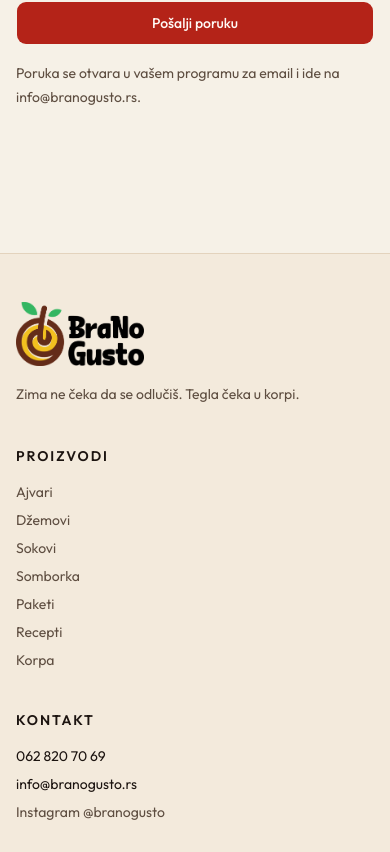
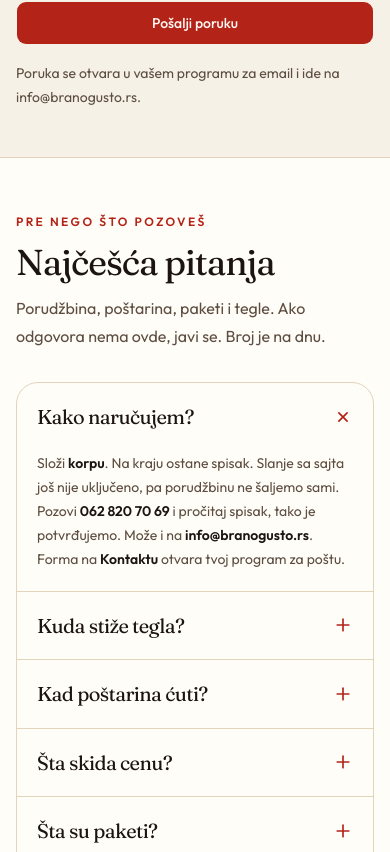
Before and after one commit to coko99/branogusto, a Next.js app: page /kontakt in a window 390 px wide. Shown: the part 1148-2000 px from the top of the page. Built offline with nearby package versions, Linux system fonts and the light colour scheme.

Commit message:
Add a filled FAQ on the homepage and the contact page.
Answers stay inside what the shop already does: phone confirmation, Serbia-only delivery, free shipping over 5,000 RSD, the 8% bundle and ZIMNICA10.

Co-authored-by: milosmijajlovic390 <milosmijajlovic390@gmail.com>

```diff
--- a/app/kontakt/page.tsx
+++ b/app/kontakt/page.tsx
@@ -3,6 +3,7 @@ import Image from "next/image"
 
 import { ContactForm } from "@/components/contact-form"
 import { Container } from "@/components/container"
+import { FaqSection } from "@/components/faq"
 import { site } from "@/lib/site"
 
 export const metadata: Metadata = {
@@ -14,6 +15,7 @@ export const metadata: Metadata = {
 
 export default function ContactPage() {
   return (
+    <>
     <section className="py-12 md:py-16">
       <Container>
         <p className="text-xs font-semibold tracking-[0.2em] text-paprika uppercase">
@@ -61,5 +63,7 @@ export default function ContactPage() {
         </div>
       </Container>
     </section>
+    <FaqSection />
+    </>
   )
 }
--- a/app/page.tsx
+++ b/app/page.tsx
@@ -4,6 +4,7 @@ import { ArrowRight } from "lucide-react"
 
 import { AjvarProcess } from "@/components/ajvar-process"
 import { Container } from "@/components/container"
+import { FaqSection } from "@/components/faq"
 import { GuestNight } from "@/components/guest-night"
 import { HeroSlides } from "@/components/hero-slides"
 import { Packs } from "@/components/packs"
@@ -208,6 +209,8 @@ export default function HomePage() {
           </Link>
         </Container>
       </section>
+
+      <FaqSection />
     </>
   )
 }
--- /dev/null
+++ b/components/faq.tsx
@@ -0,0 +1,84 @@
+"use client"
+
+import { Accordion } from "@base-ui/react/accordion"
+import { Plus } from "lucide-react"
+import Link from "next/link"
+
+import { Container } from "@/components/container"
+import { faqPlain, faqs, type FaqPiece } from "@/lib/faq"
+
+function Answer({ pieces }: { pieces: FaqPiece[] }) {
+  return (
+    <p>
+      {pieces.map((piece, index) => {
+        if (typeof piece === "string") return <span key={index}>{piece}</span>
+        const className = "font-semibold text-foreground underline-offset-4 hover:underline"
+        if (piece.href.startsWith("/")) {
+          return (
+            <Link key={index} href={piece.href} className={className}>
+              {piece.label}
+            </Link>
+          )
+        }
+        return (
+          <a key={index} href={piece.href} className={className}>
+            {piece.label}
+          </a>
+        )
+      })}
+    </p>
+  )
+}
+
+const faqLd = {
+  "@context": "https://schema.org",
+  "@type": "FAQPage",
+  mainEntity: faqs.map((item) => ({
+    "@type": "Question",
+    name: item.question,
+    acceptedAnswer: {
+      "@type": "Answer",
+      text: faqPlain(item.answer),
+    },
+  })),
+}
+
+export function FaqSection() {
+  return (
+    <section id="pitanja" className="scroll-mt-32 border-t border-border bg-[#fffdf8] py-14 md:py-20">
+      <script type="application/ld+json" dangerouslySetInnerHTML={{ __html: JSON.stringify(faqLd) }} />
+      <Container>
+        <p className="text-xs font-semibold tracking-[0.2em] text-paprika uppercase">Pre nego što pozoveš</p>
+        <h2 className="mt-3 max-w-2xl text-4xl sm:text-5xl">Najčešća pitanja</h2>
+        <p className="mt-3 max-w-xl text-base leading-7 text-muted-foreground">
+          Porudžbina, poštarina, paketi i tegle. Ako odgovora nema ovde, javi se. Broj je na dnu.
+        </p>
+        <Accordion.Root
+          multiple
+          hiddenUntilFound
+          defaultValue={["narudzba"]}
+          className="mt-8 overflow-hidden rounded-3xl border border-border bg-card"
+        >
+          {faqs.map((item) => (
+            <Accordion.Item key={item.id} value={item.id} className="border-t border-border first:border-t-0">
+              <Accordion.Header className="text-xl leading-snug sm:text-2xl">
+                <Accordion.Trigger className="group flex w-full items-center justify-between gap-4 px-5 py-5 text-left outline-none focus-visible:bg-[#fff8e4] sm:px-6">
+                  {item.question}
+                  <Plus
+                    aria-hidden
+                    className="size-5 shrink-0 text-paprika transition-transform duration-200 group-data-panel-open:rotate-45"
+                  />
+                </Accordion.Trigger>
+              </Accordion.Header>
+              <Accordion.Panel className="h-[var(--accordion-panel-height)] overflow-hidden transition-[height] duration-200 ease-out data-ending-style:h-0 data-starting-style:h-0">
+                <div className="px-5 pb-5 text-sm leading-6 text-muted-foreground sm:px-6 sm:text-base sm:leading-7">
+                  <Answer pieces={item.answer} />
+                </div>
+              </Accordion.Panel>
+            </Accordion.Item>
+          ))}
+        </Accordion.Root>
+      </Container>
+    </section>
+  )
+}
--- a/components/guest-night.tsx
+++ b/components/guest-night.tsx
@@ -58,7 +58,7 @@ export function GuestNight() {
   const total = products.reduce((sum, product) => sum + product.price, 0)
 
   return (
-    <section className="border-y border-border bg-[#eef3f7] py-12 md:py-16">
+    <section id="sto" className="scroll-mt-32 border-y border-border bg-[#eef3f7] py-12 md:py-16">
       <Container>
         <p className="text-xs font-semibold tracking-[0.2em] text-paprika uppercase">Igra za korpu</p>
         <h2 className="mt-3 max-w-2xl text-4xl sm:text-5xl">Ko ti večeras seda za sto?</h2>
--- a/components/site-footer.tsx
+++ b/components/site-footer.tsx
@@ -46,6 +46,11 @@ export function SiteFooter() {
             <li>
               <Link href="/korpa" className="text-muted-foreground hover:text-foreground">
                 Korpa
+              </Link>
+            </li>
+            <li>
+              <Link href="/#pitanja" className="text-muted-foreground hover:text-foreground">
+                Najčešća pitanja
               </Link>
             </li>
           </ul>
--- /dev/null
+++ b/lib/faq.ts
@@ -0,0 +1,125 @@
+import { FREE_SHIPPING_RSD, packs } from "@/lib/commerce"
+import { formatRsd, site } from "@/lib/site"
+
+export type FaqPiece = string | { label: string; href: string }
+
+export type FaqItem = {
+  id: string
+  question: string
+  answer: FaqPiece[]
+}
+
+function joinSr(items: readonly string[]) {
+  if (items.length <= 1) return items[0] ?? ""
+  return `${items.slice(0, -1).join(", ")} i ${items[items.length - 1]}`
+}
+
+const packNames = joinSr(packs.map((pack) => pack.name))
+
+export const faqs: FaqItem[] = [
+  {
+    id: "narudzba",
+    question: "Kako naručujem?",
+    answer: [
+      "Složi ",
+      { label: "korpu", href: "/korpa" },
+      ". Na kraju ostane spisak. Slanje sa sajta još nije uključeno, pa porudžbinu ne šaljemo sami. Pozovi ",
+      { label: site.phoneDisplay, href: site.phoneHref },
+      " i pročitaj spisak, tako je potvrđujemo. Može i na ",
+      { label: site.email, href: `mailto:${site.email}` },
+      ". Forma na ",
+      { label: "Kontaktu", href: "/kontakt" },
+      " otvara tvoj program za poštu.",
+    ],
+  },
+  {
+    id: "dostava",
+    question: "Kuda stiže tegla?",
+    answer: [
+      "Poštom, na adresu u Srbiji. Ili je preuzimaš lično u Kruševcu ili Beogradu. Ulicu magacina ne pišemo. Tačku preuzimanja kažemo kad potvrdimo porudžbinu.",
+    ],
+  },
+  {
+    id: "postarina",
+    question: "Kad poštarina ćuti?",
+    answer: [
+      `Kad je iznos posle popusta najmanje ${formatRsd(FREE_SHIPPING_RSD)}. Traka iznad broji do toga. Ispod praga cenu dostave kažemo uz potvrdu. Na sajtu je ne naplaćujemo unapred.`,
+    ],
+  },
+  {
+    id: "popust",
+    question: "Šta skida cenu?",
+    answer: [
+      "Tri različita proizvoda u korpi skidaju 8% na ceo zbir. Kupon ZIMNICA10 skida još 10% sa iznosa posle tih 8%. Važi jedan kupon. Besplatna dostava gleda iznos posle oba popusta.",
+    ],
+  },
+  {
+    id: "paketi",
+    question: "Šta su paketi?",
+    answer: [
+      `${packNames}. Već složene tegle, jedan klik u korpu. Cena je zbir tegli u paketu. Ako u korpi imaš tri različite, onih 8% i dalje važi. Stoje u `,
+      { label: "prodavnici", href: "/proizvodi#paketi" },
+      ".",
+    ],
+  },
+  {
+    id: "asortiman",
+    question: "Šta je u ponudi?",
+    answer: [
+      "Blagi i ljuti ajvar, 375 g i 700 g. Džem od šipurka, pekmez od šljive, džem od jagode i džem od kajsije. Matični sok od aronije i divlje borovnice, borovnica je 0,5 l. Somborka su pasterizovani fileti, tegla 680 g, neto plod 380 g. Cena na kartici je za jednu teglu ili flašu, u dinarima.",
+    ],
+  },
+  {
+    id: "placanje",
+    question: "Da li se na sajtu plaća?",
+    answer: [
+      "Ne. Korpa ne skida novac i ne šalje porudžbinu. Spisak potvrđujemo pozivom na ",
+      { label: site.phoneDisplay, href: site.phoneHref },
+      ".",
+    ],
+  },
+  {
+    id: "osteceno",
+    question: "Šta ako tegla stigne oštećena?",
+    answer: [
+      "Javi se na ",
+      { label: site.email, href: `mailto:${site.email}` },
+      " ili ",
+      { label: site.phoneDisplay, href: site.phoneHref },
+      ". Rokove iz propisa o zaštiti potrošača poštujemo. Sve piše u ",
+      { label: "uslovima naručivanja", href: "/uslovi-narudzine" },
+      ".",
+    ],
+  },
+  {
+    id: "podaci",
+    question: "Gde ostaju moji podaci?",
+    answer: [
+      "U tvom pregledaču. Korpa i kupon ne idu na server dok slanje nije uključeno. Ime, telefon i adresa služe da pošaljemo teglu ili da se nađemo na preuzimanju. Ne prodajemo ih. Saglasnost povlačiš mejlom ili pozivom. Više piše u ",
+      { label: "politici privatnosti", href: "/politika-privatnosti" },
+      ".",
+    ],
+  },
+  {
+    id: "inostranstvo",
+    question: "Šaljete li van Srbije?",
+    answer: [
+      "Ne. Pošta ide na adresu u Srbiji. Lično preuzimanje je Kruševac ili Beograd.",
+    ],
+  },
+  {
+    id: "recepti",
+    question: "Ne znam šta da spremim.",
+    answer: [
+      "Na početnoj izaberi ",
+      { label: "koliko vas je za sto", href: "/#sto" },
+      ". Predložićemo jela iz asortimana. Tegle za ta jela mogu u korpu. Cela lista je na strani ",
+      { label: "Recepti", href: "/recepti" },
+      ".",
+    ],
+  },
+]
+
+export function faqPlain(answer: FaqPiece[]) {
+  return answer.map((piece) => (typeof piece === "string" ? piece : piece.label)).join("")
+}
```
Also changed, not shown: 1 other file (tests, documents, lock files or other folders).
